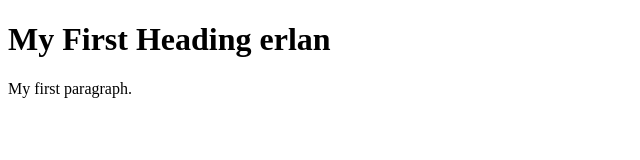
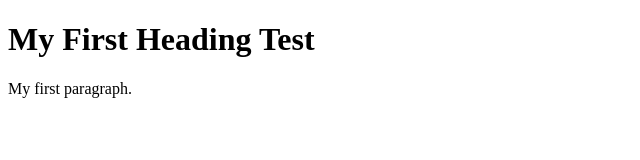
Before and after one commit to erlancassiano/aws, a plain HTML site: page index.html in a window 1280 px wide. Shown: the full height of the page, 0-640 px from the left. Drawn offline with Linux system fonts and the light colour scheme.

Commit message:
Update index.html
xx

```diff
--- a/index.html
+++ b/index.html
@@ -2,7 +2,7 @@
 <html>
 <body>
 
-<h1>My First Heading erlan</h1>
+<h1>My First Heading Test</h1>
 
 <p>My first paragraph.</p>
 
```
